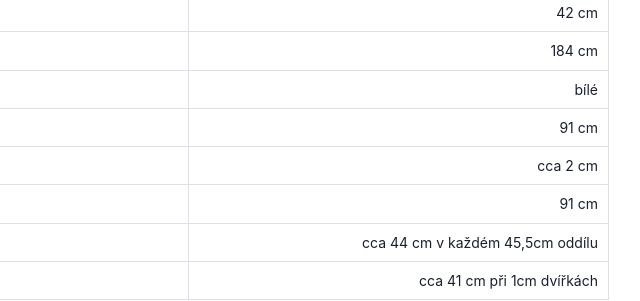
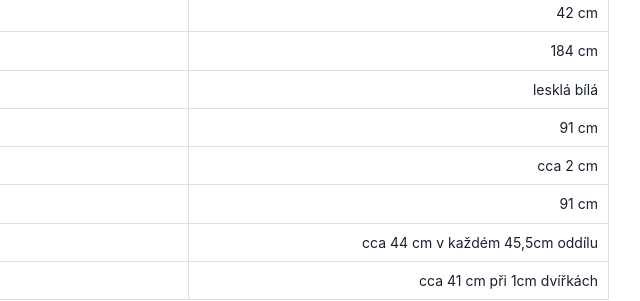
Before and after one commit to mrslnv/nela-skrine, a plain HTML site: page eva-ela/navrh-skrine.html in a window 1280 px wide. Shown: the part 495-796 px from the top of the page, 493-1133 px from the left. Drawn offline with Linux system fonts and the light colour scheme.

Commit message:
Update navrh-skrine.html
hotfix - leskle bila barva

```diff
--- a/eva-ela/navrh-skrine.html
+++ b/eva-ela/navrh-skrine.html
@@ -164,7 +164,7 @@ vzhled a funkční uspořádání, ne nahradit finální výrobní výkres.</p>
 </tr>
 <tr>
 <td>Barevné provedení</td>
-<td style="text-align: right;">bílé</td>
+<td style="text-align: right;">lesklá bílá</td>
 </tr>
 <tr>
 <td>Levá část</td>
```
